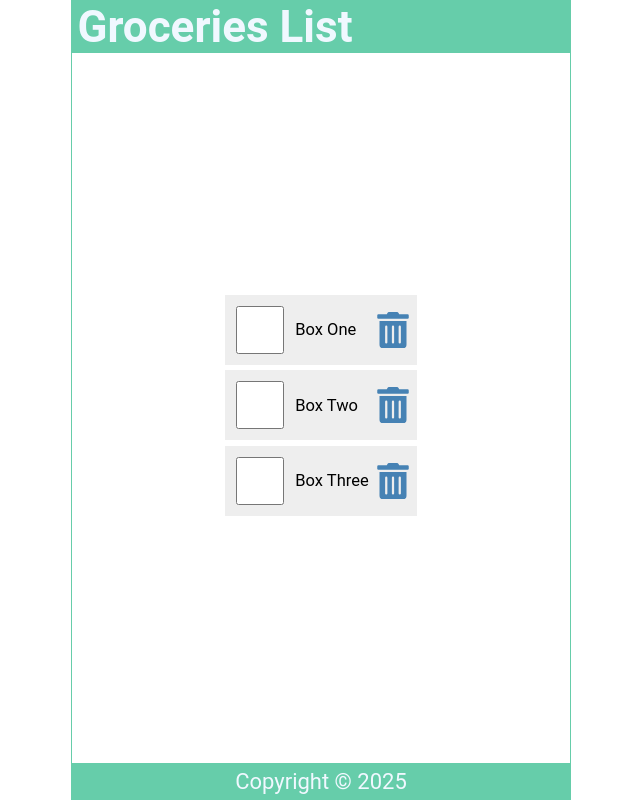
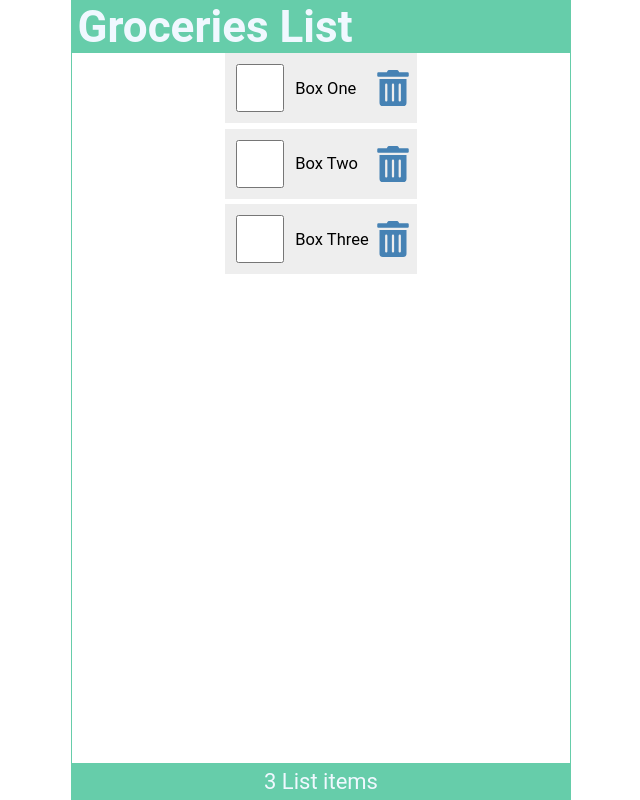
Before and after one commit to Bhismydv/react_ser, a React (Create React App) app: page / in a window 1280 px wide. Shown: the whole page, without its empty margins (319-959 px from the left). Built offline with nearby package versions, Linux system fonts and the light colour scheme.

Commit message:
probs and prod Drilling

```diff
--- a/src/App.js
+++ b/src/App.js
@@ -1,15 +1,40 @@
 import Header from './Header';
 import Content from './Content';
 import Footer from './Footer';
+import { useState } from 'react';
 
 function App() {
 
+  const [items, setItems] = useState([
+    {id:1, checked:false, item: 'Box One'},
+    {id:2, checked:false, item: 'Box Two'},
+    {id:3, checked:false, item: 'Box Three'}
+]);
+
+const handleCheck =(id)=>{
+  const listItems =items.map((item)=>item.id === id ?
+      {...item, checked: !item.checked} : item
+  );
+  setItems(listItems);
+  localStorage.setItem('shoppingList',
+      JSON.stringify(listItems));
+}
+
+const handleDelete = (id)=>{
+ const listItems = items.filter((item)=>item.id!==id);
+ setItems(listItems);
+ localStorage.setItem('shoppingList', JSON.stringify(listItems));
+}
 
   return (
     <div className="App">
-     <Header/>
-     <Content/>
-     <Footer/>
+     <Header title='Groceries List'/>
+     <Content
+     items = {items}
+     handleCheck={handleCheck}
+     handleDelete={handleDelete}
+     />
+     <Footer length ={items.length}/>
     </div>
   );
 }
--- a/src/Content.js
+++ b/src/Content.js
@@ -1,47 +1,15 @@
-import { useState } from "react";
-import { FaTrashAlt} from "react-icons/fa";
+import ItemList from "./ItemList";
 
-const Content = () => {
-    const [items, setItems] = useState([
-        {id:1, checked:false, item: 'Box One'},
-        {id:2, checked:false, item: 'Box Two'},
-        {id:3, checked:false, item: 'Box Three'}
-    ]);
-
-    const handleCheck =(id)=>{
-        const listItems =items.map((item)=>item.id === id ?
-            {...item, checked: !item.checked} : item
-        );
-        setItems(listItems);
-        localStorage.setItem('shoppingList',
-            JSON.stringify(listItems));
-
-    }
-
-    const handleDelete = (id)=>{
-       const listItems = items.filter((item)=>item.id!==id);
-       setItems(listItems);
-       localStorage.setItem('shoppingList', JSON.stringify(listItems));
-    }
+const Content = ({items, handleCheck, handleDelete}) => {
 
     return (
         <main>
           {items.length ? (
-            <ui>{items.map((item)=>(
-                <li className="item" key={item.id}>
-                    <input type="checkbox"
-                    onChange={()=>handleCheck(item.id)}
-                    checked={item.checked}></input>
-                    <label
-                    style={(item.checked) ? {textDecoration: 'line-through'} : null}
-                    onDoubleClick={()=>handleCheck(item.id)}
-                    >{item.item}</label>
-                    <FaTrashAlt
-                    onClick={()=>handleDelete(item.id)}
-                    role="button" tabIndex="0"></FaTrashAlt>
-                </li>
-            ))}
-            </ui>
+           <ItemList
+           items={items}
+           handleCheck={handleCheck}
+           handleDelete={handleDelete}
+           />
           ) : (
             <p style={{marginTop: '2rem'}}>Your list is empty!</p>
           )}
--- a/src/Footer.js
+++ b/src/Footer.js
@@ -1,8 +1,8 @@
-const Footer = () => {
+const Footer = ({length}) => {
     const today = new Date();
     return (
         <footer>
-           <p>Copyright &copy; {today.getFullYear()}</p>
+           <p>{length} List {length === 1 ? "item" : "items"}</p>
         </footer>
     )
 }
--- a/src/Header.js
+++ b/src/Header.js
@@ -1,10 +1,14 @@
-const Header = () => {
+const Header = ({title ="Default Title"}) => {
 
     return (
         <header>
-            <h1>Groceries List</h1>
+            <h1>{title}</h1>
         </header>
     )
 }
 
-export default Header
+// Header.defaultProps = {
+//     title: "Default Title"
+// }
+
+export default Header;
--- /dev/null
+++ b/src/ItemList.js
@@ -0,0 +1,17 @@
+import LineItem from "./LineItem";
+
+const ItemList = ({items, handleCheck, handleDelete})=> {
+    return (
+        <ui>{items.map((item)=>(
+         <LineItem
+         key={item.id}
+         item={item}
+         handleCheck={handleCheck}
+         handleDelete={handleDelete}
+         />
+        ))}
+        </ui>
+    )
+}
+
+export default ItemList
--- /dev/null
+++ b/src/LineItem.js
@@ -0,0 +1,22 @@
+import { FaTrashAlt} from "react-icons/fa";
+
+const LineItem = ({item, handleCheck, handleDelete})=>{
+    return (
+        <li className="item" key={item.id}>
+        <input type="checkbox"
+        onChange={()=>handleCheck(item.id)}
+        checked={item.checked}></input>
+        <label
+        style={(item.checked) ? {textDecoration: 'line-through'} : null}
+        onDoubleClick={()=>handleCheck(item.id)}
+        >{item.item}</label>
+        <FaTrashAlt
+        onClick={()=>handleDelete(item.id)}
+        role="button" tabIndex="0"
+        aria-label={`Delete ${item.item}`}
+        ></FaTrashAlt>
+    </li>
+    )
+}
+
+export default LineItem
--- a/src/index.css
+++ b/src/index.css
@@ -44,7 +44,7 @@
   display: flex;
   flex-direction: column;
   flex-grow: 1;
-  justify-content: center;
+  justify-content: start;
   align-items: center;
   overflow-y: auto;
 }
```
